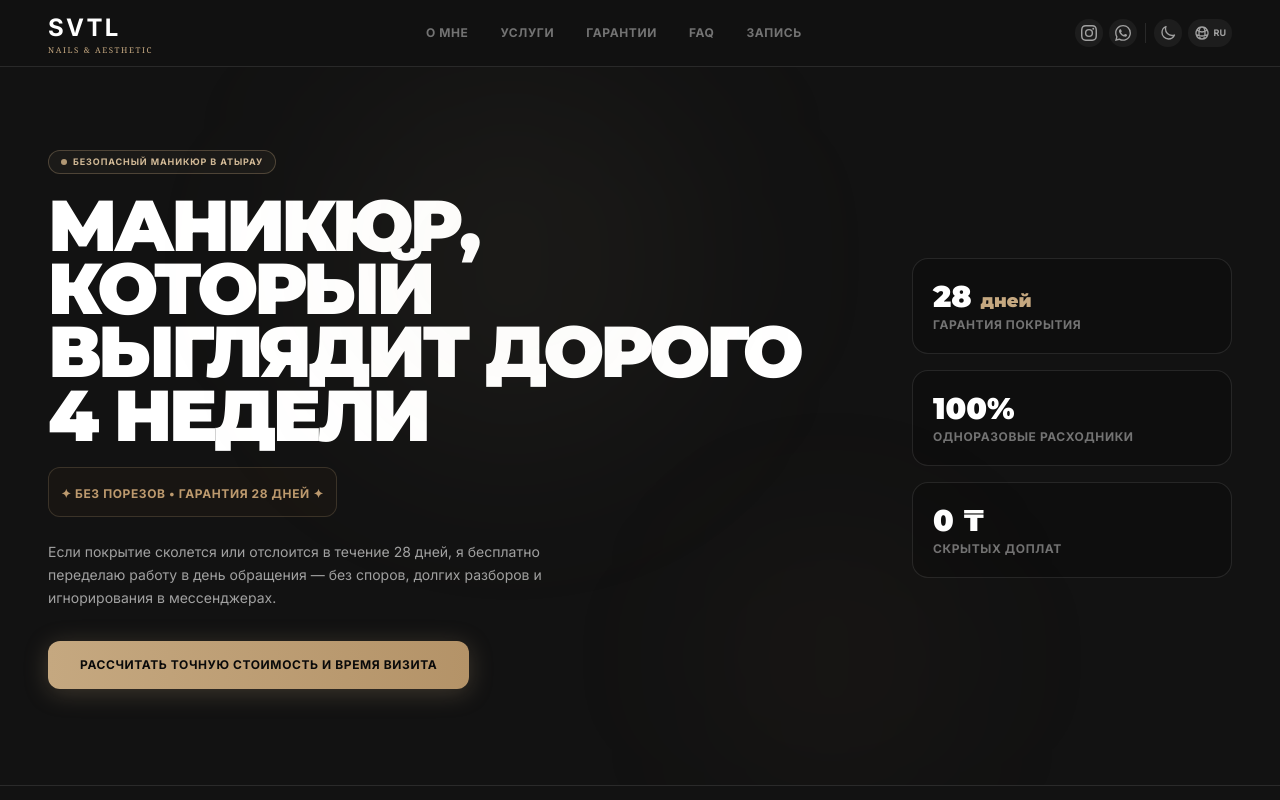
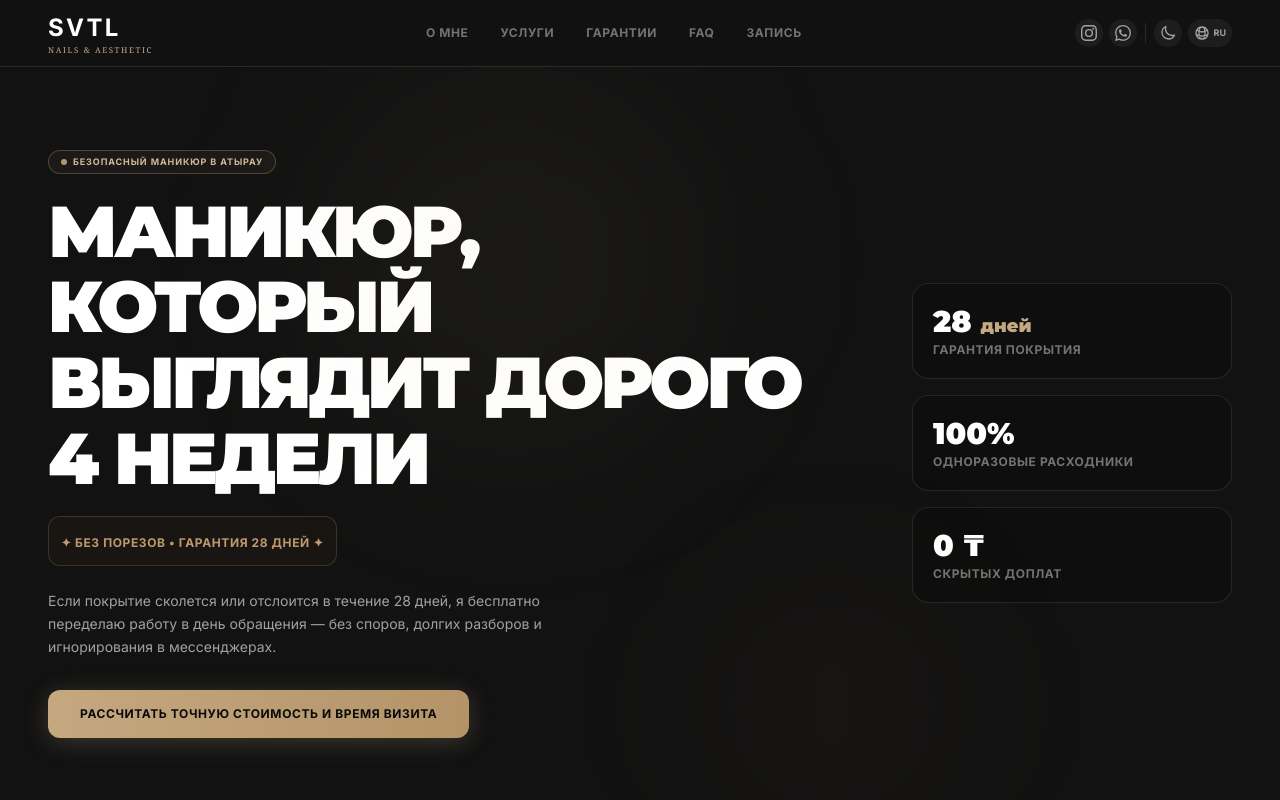
Before and after one commit to COMBINATORR/Nail-Master, a React (Vite) app: page / in a window 1280 px wide. Shown: the top 800 px of the page. Built offline with nearby package versions, Linux system fonts and the light colour scheme.

Commit message:
Fix Й overlap: increase hero h1 line-height from 0.88 to 1.05 for Cyrillic

```diff
--- a/src/App.jsx
+++ b/src/App.jsx
@@ -382,7 +382,7 @@ export default function App() {
                 <span className="w-1.5 h-1.5 rounded-full bg-bronze-500 animate-pulse"></span>
                 <span className="text-bronze-300 font-bold tracking-widest text-[9px] uppercase">{t.heroSuperTitle}</span>
               </div>
-              <h1 className={`font-display font-black tracking-tighter ${textPrimary} leading-[0.88] uppercase mb-5
+              <h1 className={`font-display font-black tracking-tighter ${textPrimary} leading-[1.05] uppercase mb-5
                              text-4xl sm:text-5xl lg:text-6xl xl:text-7xl`}>
                 {t.heroTitle}
               </h1>
```
